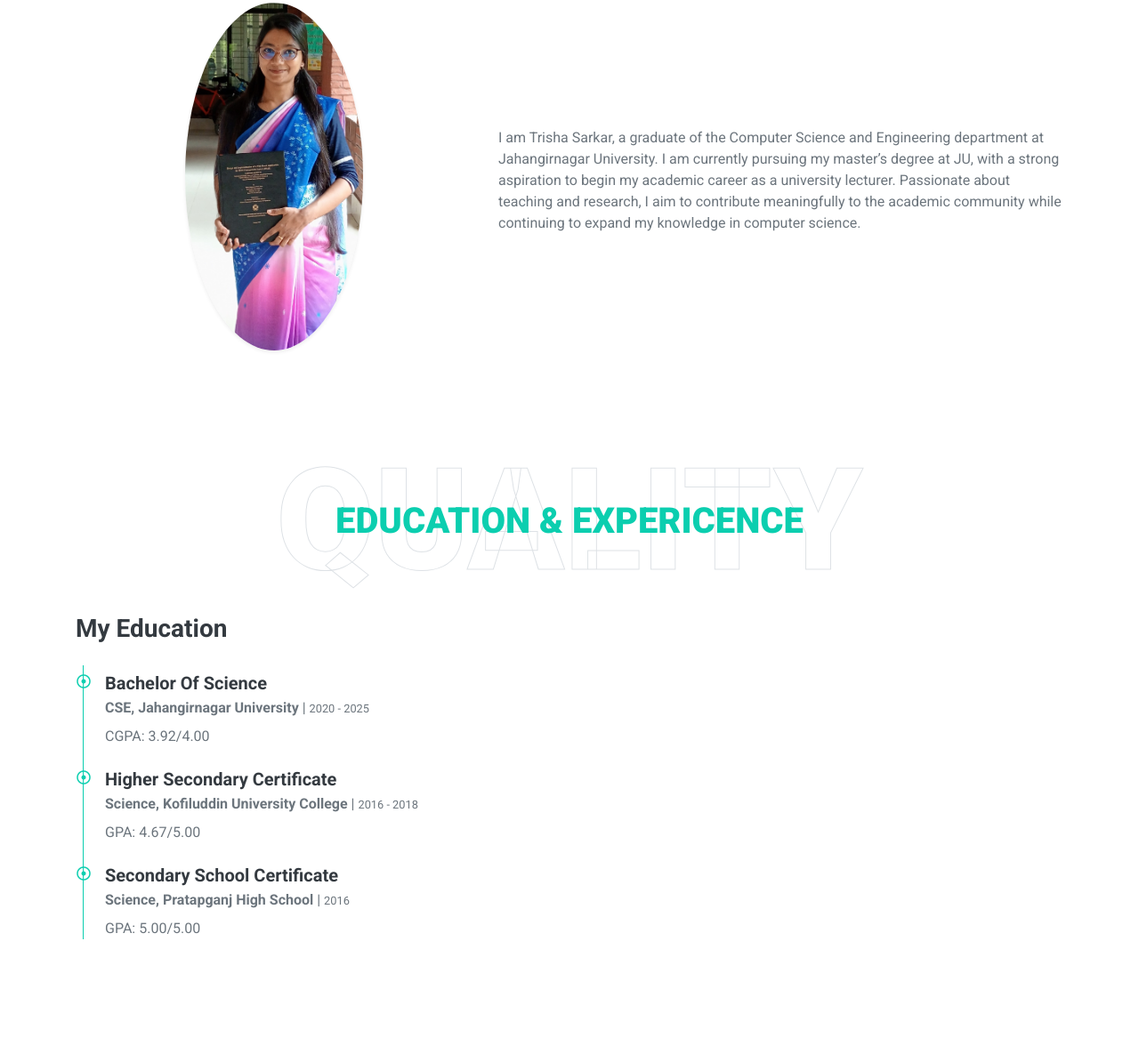
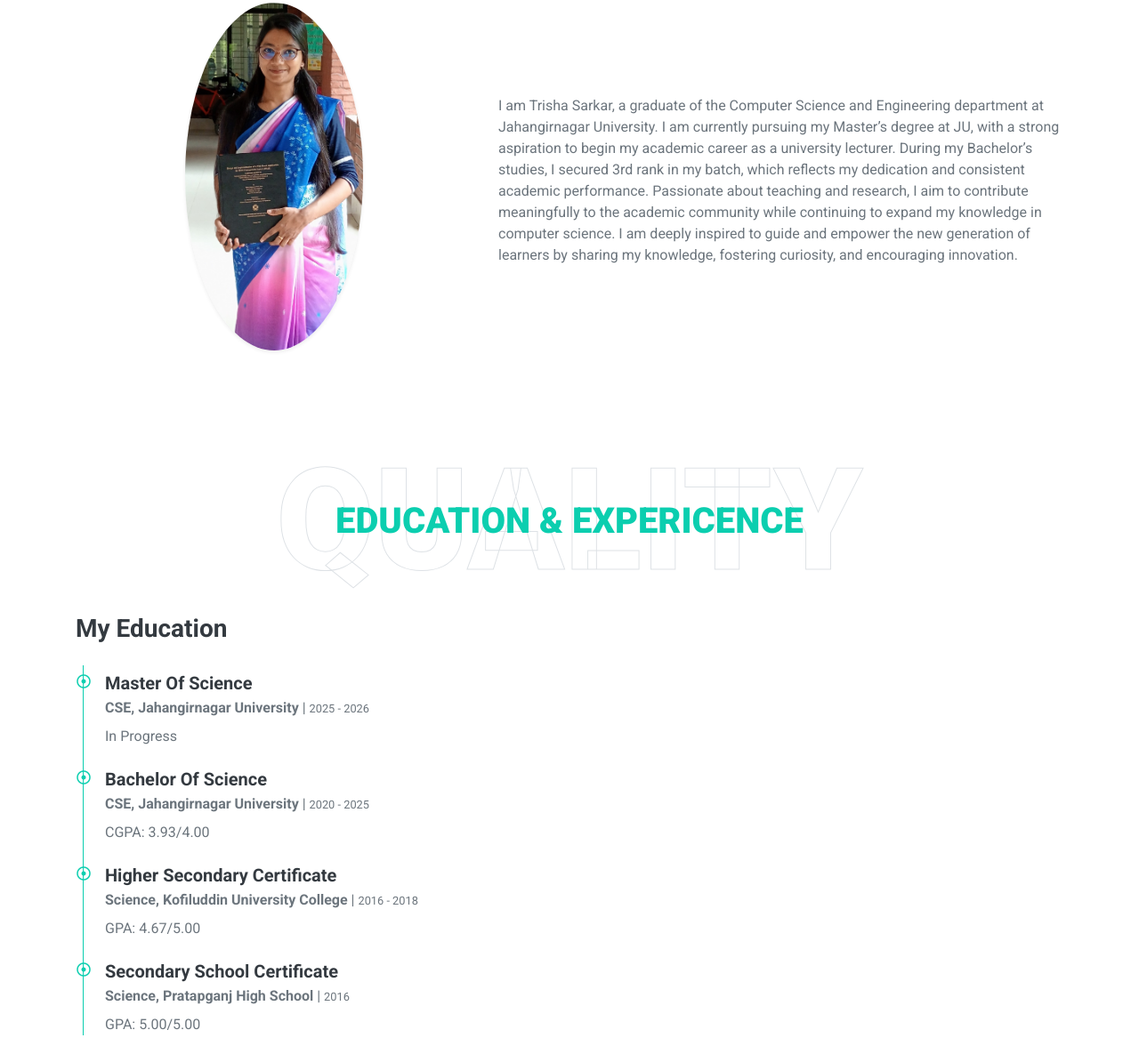
Before and after one commit to TrishaSarkar174/Final-Portfolio, a plain HTML site: page index.html in a window 1280 px wide. Shown: the part 1093-2260 px from the top of the page at 89% size. Drawn offline with nearby package versions, Linux system fonts and the light colour scheme.

Commit message:
CV added

```diff
--- a/index.html
+++ b/index.html
@@ -100,8 +100,7 @@
                 <div class="col-lg-7">
                     <h3 class="mb-4"></h3>
                     <p>
-                        I am Trisha Sarkar, a graduate of the Computer Science and Engineering department at Jahangirnagar University. I am currently pursuing my master’s degree at JU, with a strong aspiration to begin my academic career as a university lecturer. Passionate about teaching and research, I aim to contribute meaningfully to the academic community while continuing to expand my knowledge in computer science.
-
+                        I am Trisha Sarkar, a graduate of the Computer Science and Engineering department at Jahangirnagar University. I am currently pursuing my Master’s degree at JU, with a strong aspiration to begin my academic career as a university lecturer. During my Bachelor’s studies, I secured 3rd rank in my batch, which reflects my dedication and consistent academic performance. Passionate about teaching and research, I aim to contribute meaningfully to the academic community while continuing to expand my knowledge in computer science. I am deeply inspired to guide and empower the new generation of learners by sharing my knowledge, fostering curiosity, and encouraging innovation.
                     </p>
                 </div>
             </div>
@@ -126,9 +125,15 @@
                     <div class="border-left border-primary pt-2 pl-4 ml-2">
                         <div class="position-relative mb-4">
                             <i class="far fa-dot-circle text-primary position-absolute" style="top: 2px; left: -32px;"></i>
+                            <h5 class="font-weight-bold mb-1">Master Of Science</h5>
+                            <p class="mb-2"><strong>CSE, Jahangirnagar University</strong> | <small>2025 - 2026</small></p>
+                            <p>In Progress</p>
+                        </div>
+                        <div class="position-relative mb-4">
+                            <i class="far fa-dot-circle text-primary position-absolute" style="top: 2px; left: -32px;"></i>
                             <h5 class="font-weight-bold mb-1">Bachelor Of Science</h5>
                             <p class="mb-2"><strong>CSE, Jahangirnagar University</strong> | <small>2020 - 2025</small></p>
-                            <p>CGPA: 3.92/4.00</p>
+                            <p>CGPA: 3.93/4.00</p>
                         </div>
                         <div class="position-relative mb-4">
                             <i class="far fa-dot-circle text-primary position-absolute" style="top: 2px; left: -32px;"></i>
@@ -463,9 +468,9 @@
                 <div class="col-lg-4 col-md-6 text-center mb-5">
                     <div class="d-flex align-items-center justify-content-center mb-4">
                         <i class="fa fa-2x fa-graduation-cap service-icon bg-primary text-white mr-3"></i>
-                        <h4 class="font-weight-bold m-0">Fruit disease detection using feature extraction and deep learning.</h4>
+                        <h4 class="font-weight-bold m-0">Disease Detection of Vegetables from Feature Words and Application of Deep Learning.</h4>
                     </div>
-                    <p><strong>In progress</strong></p>
+                    <p><strong>Submitted</strong></p>
                     <!-- <a class="border-bottom border-primary text-decoration-none" href="">Git Link</a> -->
                 </div>
             </div>
```
Also changed, not shown: 1 other file.
